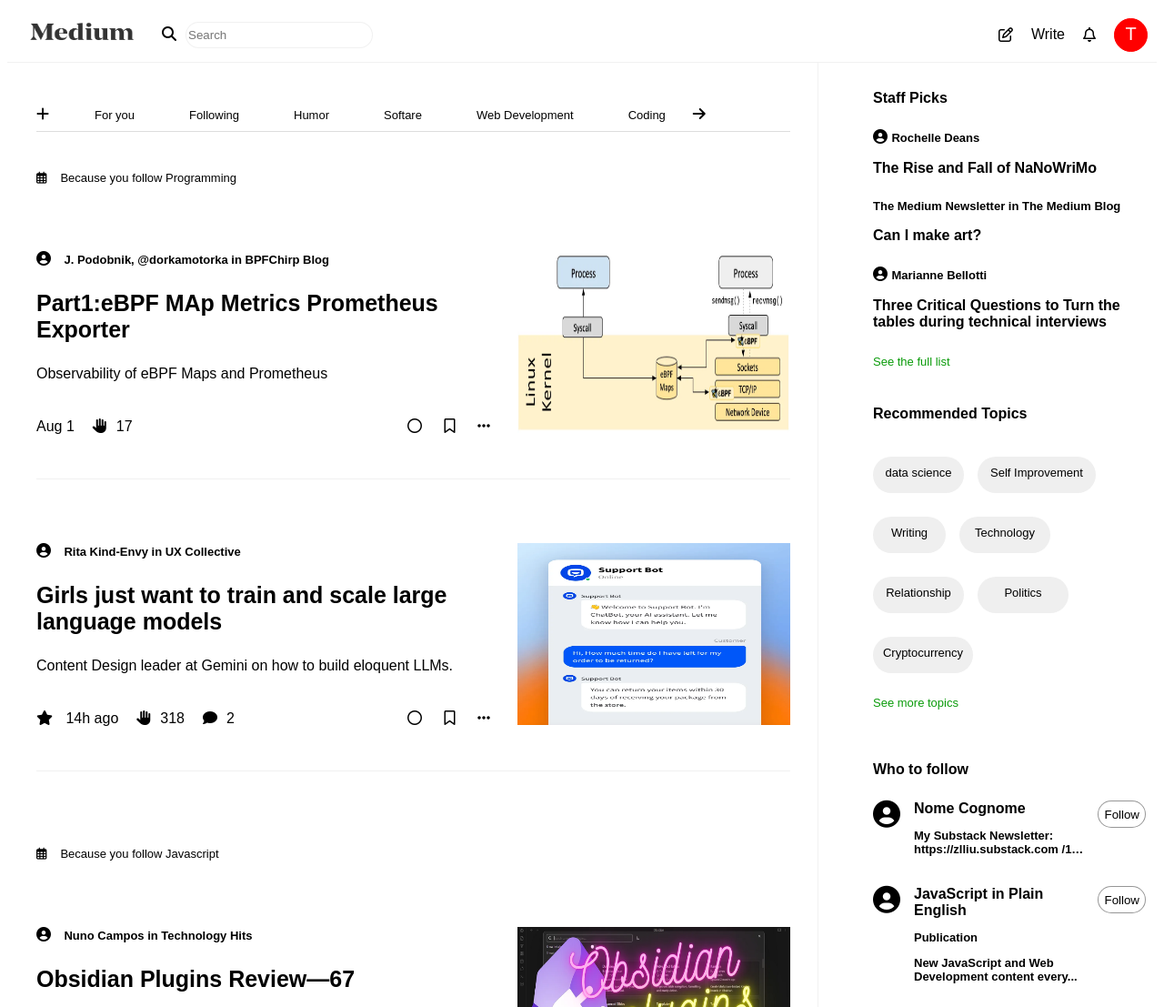
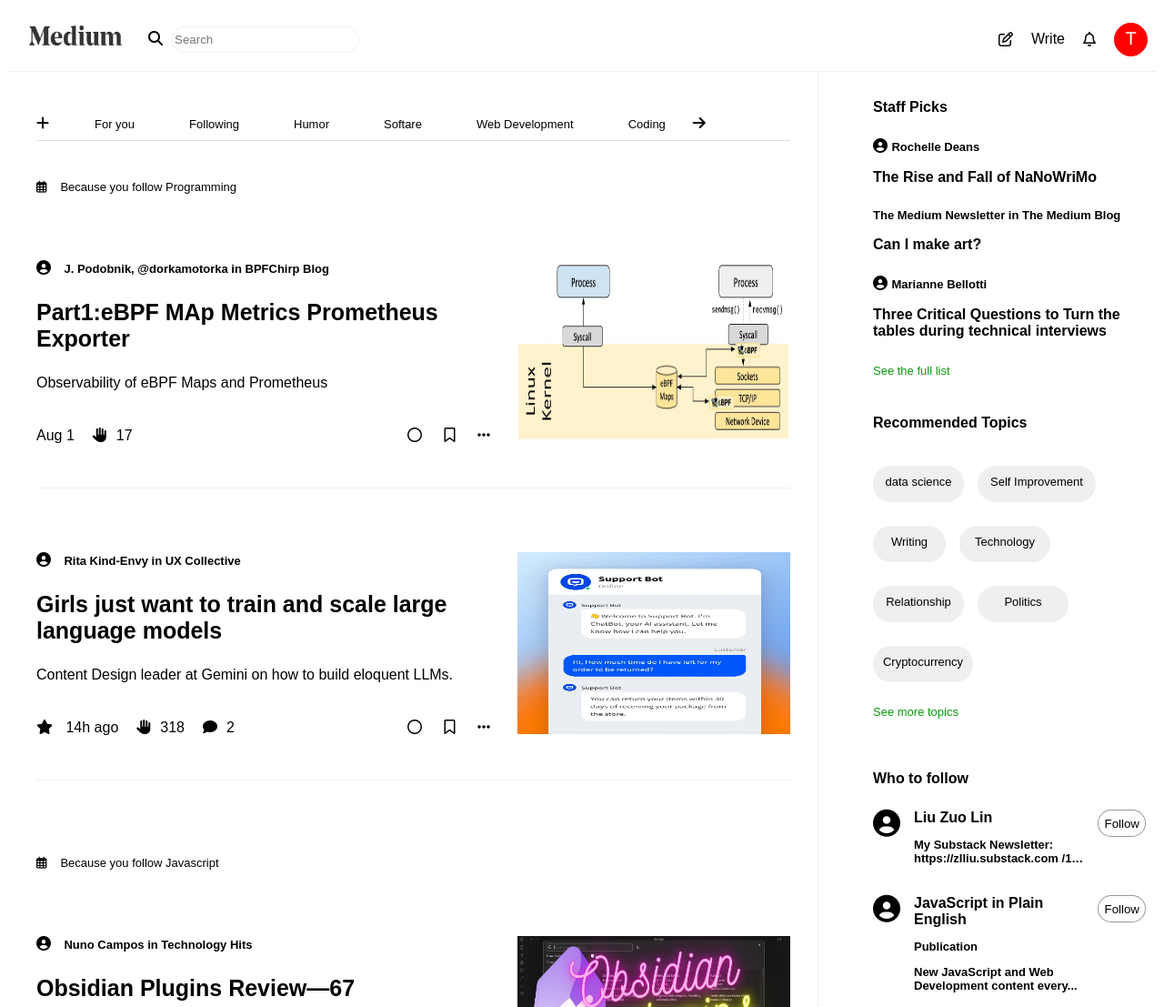
Before and after one commit to MassimilianoTeramo/esercizio-Medium, a plain HTML site: page index.html in a window 1280 px wide. Shown: the top 1107 px of the page at 91% size. Drawn offline with Linux system fonts and the light colour scheme.

Commit message:
modifiche

```diff
--- a/index.html
+++ b/index.html
@@ -311,7 +311,7 @@
                     <div class="sezdx3">
                         <div><i class="fa-solid fa-circle-user"></i></div>
                         <div>
-                            <span class="minititle">Nome Cognome</span>
+                            <span class="minititle">Liu Zuo Lin</span>
                             <p class="namepro">My Substack Newsletter:
                                 https://zlliu.substack.com /1…</p>
 
--- a/style.css
+++ b/style.css
@@ -3,8 +3,8 @@ body {
 }
 
 #logo {
-    width: 150px;
-    height: 60px;
+    width: 135px;
+    height: 70px;
     margin-left: 10px;
 }
 
```
